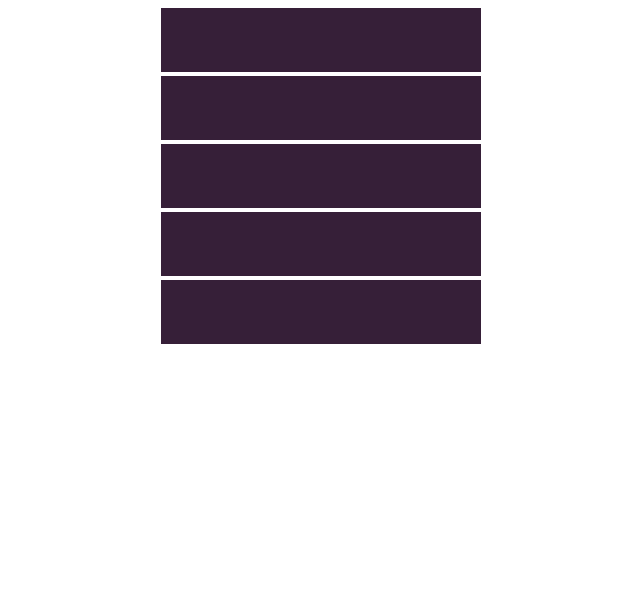
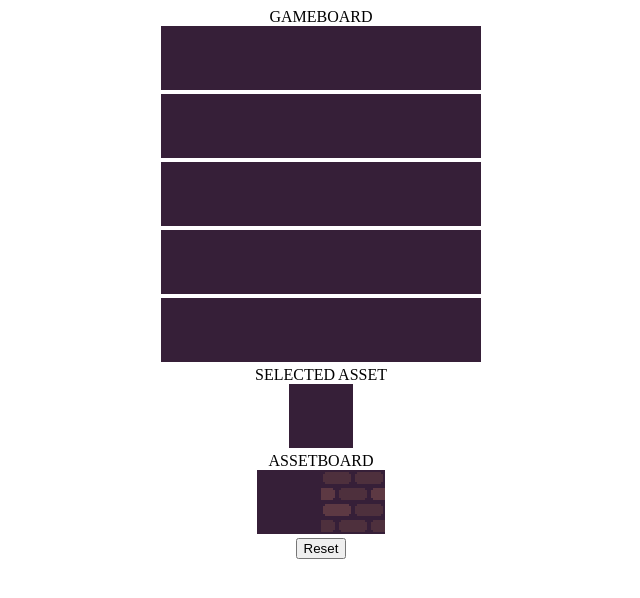
Before and after one commit to yuna878/night-bite-level-editor, a React (Create React App) app: page / in a window 1280 px wide. Shown: the top 598 px of the page, without its empty margins (319-959 px from the left). Built offline with nearby package versions, Linux system fonts and the light colour scheme.

Commit message:
Have basic functionalities

```diff
--- a/src/App.js
+++ b/src/App.js
@@ -2,7 +2,9 @@
 /* eslint-disable no-plusplus */
 import React from 'react';
 import './App.css';
-import FloorEnum from './tiles';
+import FLOOR_TILES from './tiles';
+
+const assetBoardCol = 3;
 
 class App extends React.Component {
   constructor(props) {
@@ -11,35 +13,51 @@ class App extends React.Component {
       boardRows: 5,
       boardCols: 5,
       board: [],
-      selectedAsset: FloorEnum.FLOOR2,
+      selectedAsset: FLOOR_TILES[0],
+      assetBoardFloor: [],
     };
   }
 
-  // Initialize board on startup
+  // On startup
   componentDidMount() {
+    // Initialize board
     this.resetBoard();
+
+    // Initialize assets
+    let assetBoardFloor = this.initializeAsset(FLOOR_TILES);
+    this.setState({ assetBoardFloor });
+  }
+
+  initializeAsset(assetList) {
+    const newBoard = [];
+    while (assetList.length != 0) {
+      newBoard.push(assetList.splice(0, assetBoardCol));
+    }
+    return newBoard;
   }
 
   // Clear entire game board
   resetBoard() {
-    const { boardRows, boardCols } = this.state;
+    const { boardRows, boardCols, selectedAsset } = this.state;
     const newBoard = [];
     for (let i = 0; i < boardRows; i++) {
       let newRow = [];
       for (let j = 0; j < boardCols; j++) {
-        newRow.push(FloorEnum.FLOOR1);
+        newRow.push(selectedAsset);
       }
       newBoard.push(newRow);
     }
     this.setState({ board: newBoard });
   }
 
+  // Change selected square in game board to display selected asset
   handleGameSquareClick(rowInd, colInd) {
     let { board, selectedAsset } = this.state;
     board[rowInd][colInd] = selectedAsset;
     this.setState({ board });
   }
 
+  // Helper to render game board's individual rows
   renderGameRow(row, rowInd) {
     return row.map((path, colInd) => (
       <img
@@ -52,15 +70,62 @@ class App extends React.Component {
     ));
   }
 
+  // Helper to render game board
+  renderGameBoard() {
+    const { board } = this.state;
+    return board.map((val, ind) => (
+      <div className="GameBoard-row">{this.renderGameRow(val, ind)}</div>
+    ));
+  }
+
+  // Change selected asset
+  handleAssetSquareClick(rowInd, colInd, assetList) {
+    let selectedAsset = assetList[rowInd][colInd];
+    this.setState({ selectedAsset });
+  }
+
+  // Helper to render asset board's individual rows
+  renderAssetRow(row, rowInd, assetList) {
+    return row.map((path, colInd) => (
+      <img
+        className="AssetBoard-Square"
+        row={rowInd}
+        col={colInd}
+        src={require(`./assets/${path}`)}
+        onClick={() => this.handleAssetSquareClick(rowInd, colInd, assetList)}
+      />
+    ));
+  }
+
+  // Helper to render asset board
+  renderAssetBoard(assetBoard) {
+    return (
+      <div className="AssetBoard-Category">
+        {assetBoard.map((val, ind, assetList) => (
+          <div className="AssetBoard-row">{this.renderAssetRow(val, ind, assetList)}</div>
+        ))}
+      </div>
+    );
+  }
+
   render() {
-    const { board } = this.state;
+    const { selectedAsset, assetBoardFloor } = this.state;
     return (
       <div className="App">
-        <div className="GameBoard">
-          {board.map((val, ind) => (
-            <div className="GameBoard-row">{this.renderGameRow(val, ind)}</div>
-          ))}
+        <h>GAMEBOARD</h>
+        <div className="GameBoard">{this.renderGameBoard()}</div>
+
+        <h>SELECTED ASSET</h>
+        <div className="SelectedAsset">
+          <img className="SelectedAsset" src={require(`./assets/${selectedAsset}`)} />
         </div>
+
+        <h>ASSETBOARD</h>
+        <div className="AssetBoard">{this.renderAssetBoard(assetBoardFloor)}</div>
+
+        <button type="button" onClick={() => this.resetBoard()}>
+          Reset
+        </button>
       </div>
     );
   }
--- a/src/tiles.js
+++ b/src/tiles.js
@@ -1,6 +1,3 @@
-const FloorEnum = {
-  FLOOR1: 'floor/ground_64.png',
-  FLOOR2: 'floor/groundbrick_64.png',
-};
+const FLOOR_TILES = ['floor/ground_64.png', 'floor/groundbrick_64.png'];
 
-export default FloorEnum;
+export default FLOOR_TILES;
```
